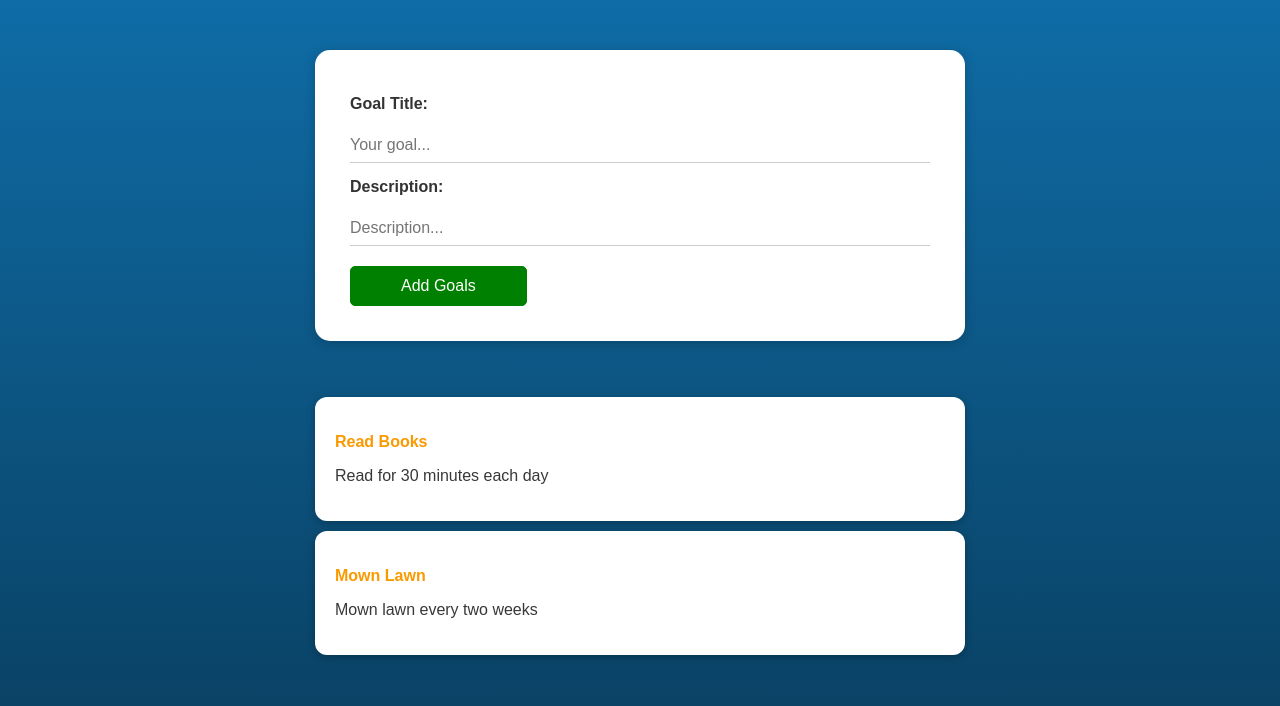
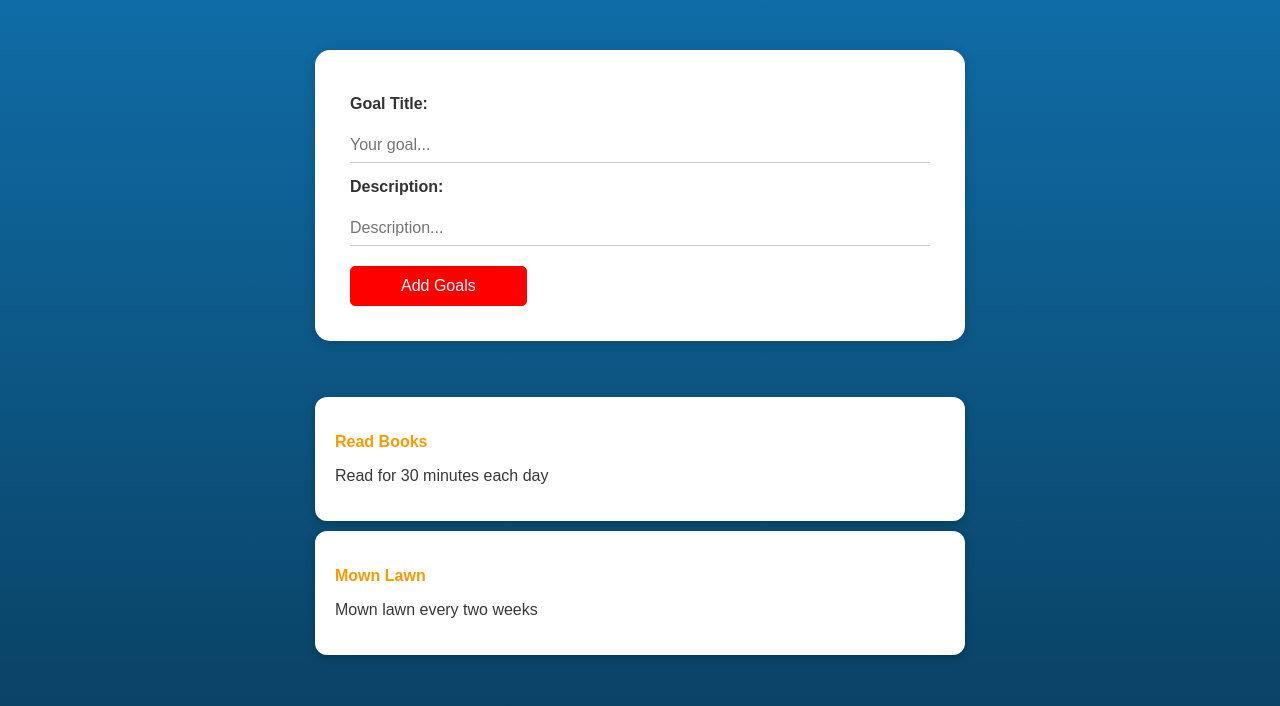
Before and after one commit to krsticn/goal-tracker, a React (Create React App) app: page / in a window 1280 px wide. Shown: the top 706 px of the page. Built offline with nearby package versions, Linux system fonts and the light colour scheme.

Commit message:
Red Button

```diff
--- a/src/components/UI/Button.module.css
+++ b/src/components/UI/Button.module.css
@@ -2,8 +2,8 @@
     width:100%;
     font: inherit;
     padding: 10px 50px;
-    border: 1px solid green;
-    background: green;
+    border: 1px solid red;
+    background: red;
     color: white;
     cursor: pointer;
     border-radius: 5px;
```
